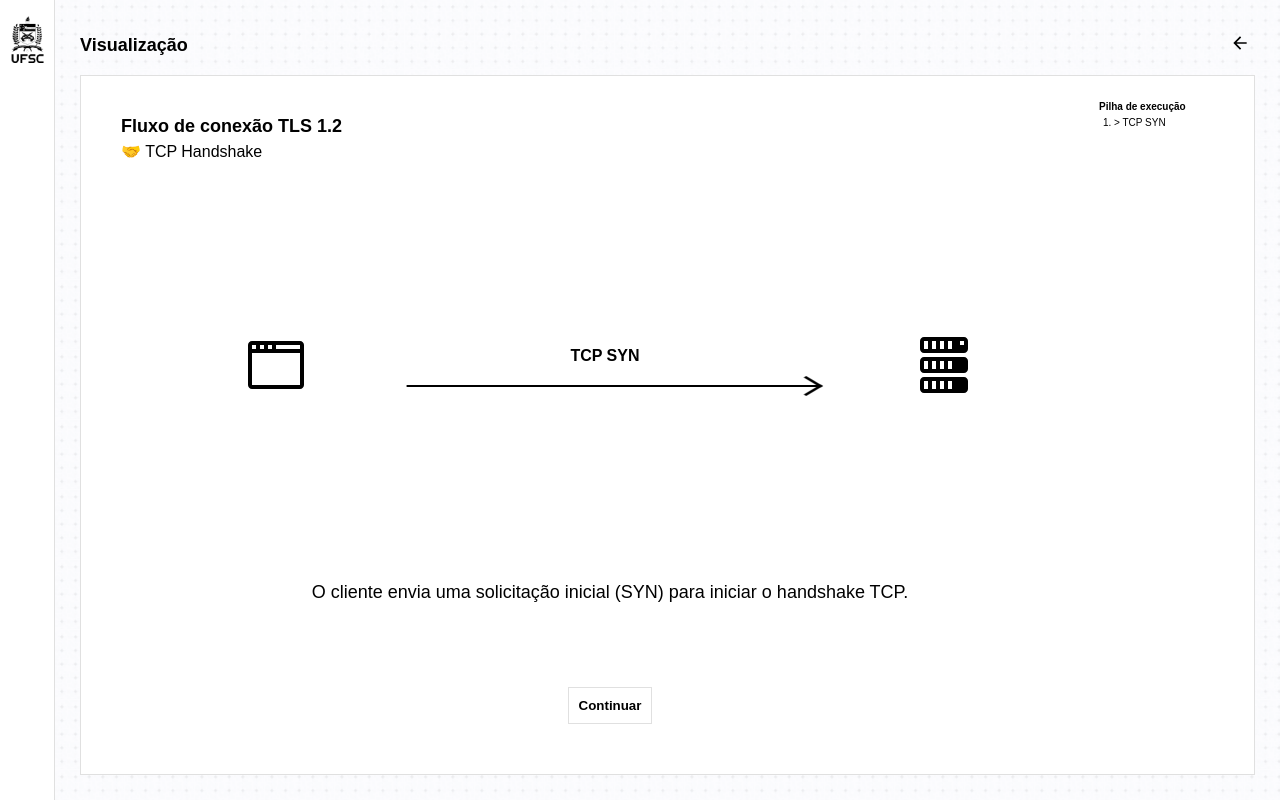
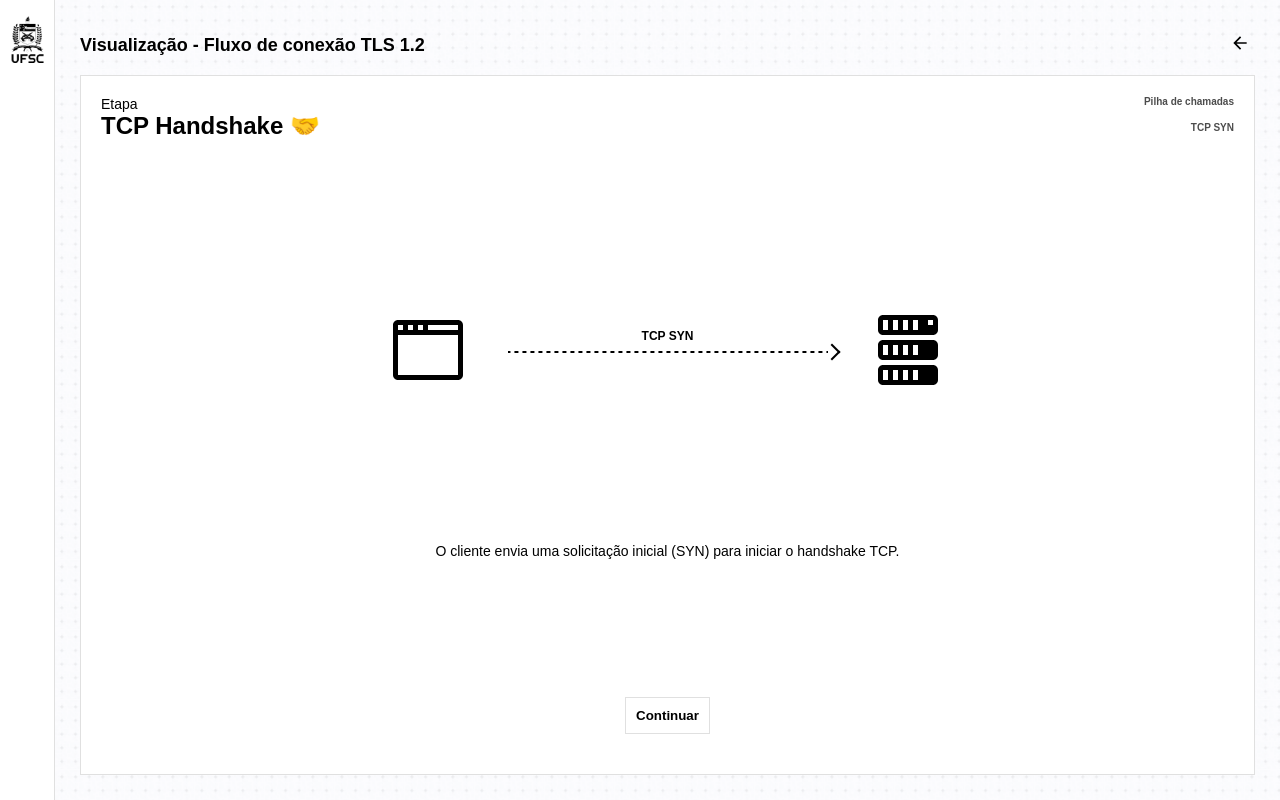
Before and after one commit to 2bfe26/ts-web-protocols-visualizer, a React (Vite) app: page /#/1/iniciar in a window 1280 px wide. Built offline with nearby package versions, Linux system fonts and the light colour scheme.

Commit message:
refactor: re-implement Play screen

```diff
--- a/src/App.constants.ts
+++ b/src/App.constants.ts
@@ -17,7 +17,7 @@ const TLS_1_2_CONN = {
 
     passos:
       - nome: TCP SYN
-        etapa: 🤝 TCP Handshake
+        etapa: TCP Handshake 🤝
         mostrar:
           flecha: [c, s]
         ações:
@@ -25,7 +25,7 @@ const TLS_1_2_CONN = {
         descricao: O cliente envia uma solicitação inicial (SYN) para iniciar o handshake TCP.
 
       - nome: TCP SYN + ACK
-        etapa: 🤝 TCP Handshake
+        etapa: TCP Handshake 🤝
         mostrar:
           flecha: [s, c]
         ações:
@@ -33,7 +33,7 @@ const TLS_1_2_CONN = {
         descricao: O servidor recebe a solicitação do cliente (SYN), confirma a conexão (ACK) e envia uma resposta de confirmação ao cliente.
 
       - nome: TCP ACK
-        etapa: 🤝 TCP Handshake
+        etapa: TCP Handshake 🤝
         mostrar:
           flecha: [c, s]
         ações:
@@ -41,15 +41,15 @@ const TLS_1_2_CONN = {
         descricao: O cliente recebe a confirmação do servidor (ACK) e a conexão TCP é estabelecida.
 
       - nome: Connection established
-        etapa: 🔏 Certificate Check
+        etapa: Certificate Check 🔏
         mostrar:
-          texto: Conexão estabelecida
+          texto: 🥳 Conexão estabelecida 🥳
         ações:
           continuar: proximo()
         descricao: A conexão TCP foi estabelecida e agora o processo de verificação do certificado começa.
 
       - nome: Client Hello
-        etapa: 🔏 Certificate Check
+        etapa: Certificate Check 🔏
         mostrar:
           flecha: [c, s]
         ações:
@@ -57,7 +57,7 @@ const TLS_1_2_CONN = {
         descricao: O cliente envia uma mensagem "Client Hello" ao servidor, incluindo informações criptográficas e preferências de criptografia.
 
       - nome: Server Hello
-        etapa: 🔏 Certificate Check
+        etapa: Certificate Check 🔏
         mostrar:
           flecha: [s, c]
         ações:
@@ -65,7 +65,7 @@ const TLS_1_2_CONN = {
         descricao: O servidor responde com uma mensagem "Server Hello", selecionando uma suíte de criptografia apropriada e enviando seu certificado digital.
 
       - nome: Certificate
-        etapa: 🔏 Certificate Check
+        etapa: Certificate Check 🔏
         mostrar:
           flecha: [s, c]
         ações:
@@ -73,7 +73,7 @@ const TLS_1_2_CONN = {
         descricao: O cliente recebe o certificado do servidor e verifica sua autenticidade e validade.
 
       - nome: Server Hello Done
-        etapa: 🔏 Certificate Check
+        etapa: Certificate Check 🔏
         mostrar:
           flecha: [s, c]
         ações:
@@ -81,7 +81,7 @@ const TLS_1_2_CONN = {
         descricao: O servidor indica que concluiu as negociações e está pronto para receber a chave de criptografia.
 
       - nome: Client Key Exchange
-        etapa: 🔐 Key Exchange
+        etapa: Key Exchange 🔐
         mostrar:
           flecha: [c, s]
         ações:
@@ -89,7 +89,7 @@ const TLS_1_2_CONN = {
         descricao: O cliente gera uma chave de sessão e a criptografa usando a chave pública do servidor, enviando-a de volta ao servidor.
 
       - nome: Change Cipher Spec
-        etapa: 🔐 Key Exchange
+        etapa: Key Exchange 🔐
         mostrar:
           flecha: [c, s]
         ações:
@@ -97,7 +97,7 @@ const TLS_1_2_CONN = {
         descricao: O cliente notifica ao servidor que futuras mensagens serão criptografadas com a nova chave.
 
       - nome: Finished
-        etapa: 🔐 Key Exchange
+        etapa: Key Exchange 🔐
         mostrar:
           flecha: [c, s]
         ações:
--- a/src/App.store.ts
+++ b/src/App.store.ts
@@ -34,6 +34,6 @@ export const useAppStore = create(
         confirm("Deseja realmente remover a visualização") &&
         set({ vs: get().vs.filter((v) => v.id !== id) }),
     }),
-    { name: "ts-app-20" }
+    { name: "ts-app-22" }
   )
 );
--- a/src/App.utils.ts
+++ b/src/App.utils.ts
@@ -1,6 +1,7 @@
 import yaml from "yaml";
 import joi from "joi";
 import { VParsed } from "./App.types";
+import { EffectCallback, useEffect } from "react";
 
 const VSchema = joi.object({
   entidades: joi
--- a/src/Components/HostAction.styles.ts
+++ /dev/null
@@ -1,74 +0,0 @@
-import { styled, keyframes } from "@stitches/react";
-
-const scaleUpLeft = keyframes({
-  "0%": { transform: "scaleX(1) translateX(0)" },
-  "100%": { transform: "scaleX(1.7) translateX(20%)" },
-});
-
-const scaleUpRight = keyframes({
-  "0%": { transform: "scaleX(1) translateX(0)" },
-  "100%": { transform: "scaleX(1.7) translateX(-20%)" },
-});
-
-const fadeIn = keyframes({
-  "0%": { transform: "translateY(15px)", opacity: 0.4 },
-  "100%": { transform: "tranlateY(0)", opacity: 1 },
-});
-
-export const Root = styled("div", {
-  display: "flex",
-  justifyContent: "center",
-  alignItems: "center",
-  flexDirection: "column",
-});
-
-export const Text = styled("span", {
-  fontSize: 18,
-  textAlign: "center",
-  animation: `${fadeIn} 1s forwards`,
-});
-
-export const Arrow = styled("div", {
-  width: "50%",
-  height: 2,
-  color: "#000",
-  background: "currentColor",
-  position: "relative",
-
-  variants: {
-    position: {
-      left: {
-        animation: `${scaleUpLeft} 1s forwards`,
-        transformOrigin: "right",
-
-        "&::before": {
-          content: "",
-          position: "absolute",
-          top: -6,
-          left: 0,
-          width: 12,
-          height: 12,
-          borderLeft: "2px solid currentColor",
-          borderBottom: "2px solid currentColor",
-          transform: "rotate(45deg)",
-        },
-      },
-      right: {
-        animation: `${scaleUpRight} 1s forwards`,
-        transformOrigin: "left",
-
-        "&::after": {
-          content: "",
-          position: "absolute",
-          top: -6,
-          right: 0,
-          width: 12,
-          height: 12,
-          borderRight: "2px solid currentColor",
-          borderBottom: "2px solid currentColor",
-          transform: "rotate(-45deg)",
-        },
-      },
-    },
-  },
-});
--- a/src/Components/HostAction.tsx
+++ /dev/null
@@ -1,58 +0,0 @@
-import { CSS } from "@stitches/react";
-import { Root, Arrow, Text } from "./HostAction.styles";
-
-export type HostActionProps = {
-  type: "ArrowLeft" | "ArrowRight" | "Text";
-  value?: any;
-  css?: CSS;
-};
-
-export function HostAction(props: HostActionProps) {
-  const { type, value } = props;
-
-  if (type === "Text") {
-    return (
-      <Root>
-        <Text>{value}</Text>
-      </Root>
-    );
-  }
-
-  if (type === "ArrowLeft") {
-    return (
-      <Root>
-        <span
-          style={{
-            fontWeight: "bold",
-            marginLeft: 10,
-            marginBottom: 20,
-            textAlign: "center",
-          }}
-        >
-          {value}
-        </span>
-        <Arrow position="left" />
-      </Root>
-    );
-  }
-
-  if (type === "ArrowRight") {
-    return (
-      <Root>
-        <span
-          style={{
-            fontWeight: "bold",
-            marginRight: 10,
-            marginBottom: 20,
-            textAlign: "center",
-          }}
-        >
-          {value}
-        </span>
-        <Arrow position="right" />
-      </Root>
-    );
-  }
-
-  return <Root />;
-}
--- /dev/null
+++ b/src/Components/HostFeedback.styles.ts
@@ -0,0 +1,96 @@
+import { styled, keyframes } from "@stitches/react";
+
+const fadeIn = keyframes({
+  "0%": { transform: "translateY(15px)", opacity: 0.4 },
+  "100%": { transform: "tranlateY(0)", opacity: 1 },
+});
+
+export const Root = styled("div", {
+  minWidth: 400,
+  display: "flex",
+  justifyContent: "center",
+  alignItems: "center",
+  flexDirection: "column",
+  position: "relative",
+
+  span: {
+    fontSize: 16,
+    textAlign: "center",
+    animation: `${fadeIn} 1s forwards`,
+  },
+
+  "span.conn": {
+    position: "absolute",
+    bottom: 10,
+    fontSize: 12,
+    animation: "none",
+    fontWeight: "bold",
+    maxWidth: "70%",
+  },
+});
+
+const animConnectionFromLeft = keyframes({
+  "0%": {
+    backgroundPosition: "212px 0px, 0px 116px, 0px 0px, 216px 116px",
+  },
+  "100%": {
+    backgroundPosition: "0px 0px, 212px 116px, 0px 116px, 216px 0px",
+  },
+});
+
+const animConnectionFromRight = keyframes({
+  "0%": {
+    backgroundPosition: "0px 0px, 212px 116px, 0px 116px, 216px 0px",
+  },
+  "100%": {
+    backgroundPosition: "212px 0px, 0px 116px, 0px 0px, 216px 116px",
+  },
+});
+
+export const Connection = styled("div", {
+  width: "80%",
+  height: 2,
+  color: "#000",
+  background: "linear-gradient(90deg, black 50%, transparent 50%)",
+  backgroundRepeat: "repeat-x, repeat-x, repeat-y, repeat-y",
+  backgroundSize: "8px 4px, 8px 4px, 4px 8px, 4px 8px",
+  position: "relative",
+
+  "&::after": {
+    content: "",
+    position: "absolute",
+    width: 10,
+    height: 10,
+    top: -5,
+    borderRight: "2px solid currentColor",
+    borderBottom: "2px solid currentColor",
+  },
+
+  variants: {
+    direction: {
+      left: {
+        "&::after": {
+          left: -10,
+          transform: "rotate(-220deg)",
+        },
+
+        alignSelf: "flex-end",
+        marginRight: "10%",
+        transformOrigin: "right",
+        animation: `${animConnectionFromRight} linear 4s infinite reverse`,
+      },
+
+      right: {
+        "&::after": {
+          right: -10,
+          transform: "rotate(-45deg)",
+        },
+
+        alignSelf: "flex-start",
+        marginLeft: "10%",
+        transformOrigin: "left",
+        animation: `${animConnectionFromLeft} linear 4s infinite reverse`,
+      },
+    },
+  },
+});
--- /dev/null
+++ b/src/Components/HostFeedback.tsx
@@ -0,0 +1,41 @@
+import { Root, Connection } from "./HostFeedback.styles";
+import { VParsedHost, VParsedStep } from "../App.types";
+
+export type HostFeedbackProps = {
+  hosts?: VParsedHost[];
+  stepCurrent: VParsedStep;
+};
+
+export function HostFeedback(props: HostFeedbackProps) {
+  const { hosts, stepCurrent } = props;
+
+  if ("texto" in stepCurrent.mostrar) {
+    return (
+      <Root>
+        <span>{stepCurrent.mostrar.texto}</span>
+      </Root>
+    );
+  }
+
+  if ("flecha" in stepCurrent.mostrar) {
+    // @ts-ignore
+    const p0i = hosts.findIndex(
+      // @ts-ignore
+      (h) => stepCurrent.mostrar.flecha[0] === h.nome
+    );
+    // @ts-ignore
+    const p1i = hosts.findIndex(
+      // @ts-ignore
+      (h) => stepCurrent.mostrar.flecha[1] === h.nome
+    );
+
+    return (
+      <Root>
+        <span className="conn">{stepCurrent.nome}</span>
+        <Connection direction={p0i > p1i ? "left" : "right"} />
+      </Root>
+    );
+  }
+
+  return <Root />;
+}
--- a/src/Components/ModalRetry.styles.ts
+++ b/src/Components/ModalRetry.styles.ts
@@ -6,7 +6,7 @@ const fadeIn = keyframes({
 });
 
 export const Root = styled("div", {
-  background: "rgba(255, 255, 255, 0.8)",
+  background: "rgba(255, 255, 255, 0.96)",
   zIndex: 99999,
   position: "absolute",
   left: 0,
--- a/src/Components/index.ts
+++ b/src/Components/index.ts
@@ -5,6 +5,6 @@ export * from "./Button";
 export * from "./Input";
 export * from "./Scroll";
 export * from "./Host";
-export * from "./HostAction";
+export * from "./HostFeedback";
 export * from "./AppHeader";
 export * from "./ModalRetry";
--- a/src/Pages/Play.styles.ts
+++ b/src/Pages/Play.styles.ts
@@ -8,91 +8,73 @@ export const Root = styled("div", {
   height: "100%",
 });
 
-export const Content = styled("div", {
-  padding: 25,
-  paddingRight: 0,
+export const Canvas = styled("section", {
+  position: "relative",
   height: "100%",
+  background: "white",
   border: "1px solid #e0e0e0",
-  position: "relative",
-  background: "white",
+  padding: 20,
+
   display: "flex",
+  flexDirection: "column",
 
-  ".left": {
+  header: {
+    h1: { fontSize: 24 },
+    h3: { fontSize: 14, fontWeight: "normal" },
+  },
+
+  main: {
+    height: "100%",
     display: "flex",
     flexDirection: "column",
     justifyContent: "center",
-    flex: 1,
+    alignItems: "center",
+
+    section: {
+      flex: 2,
+      display: "flex",
+      justifyContent: "center",
+      alignItems: "center",
+      marginBottom: -140,
+    },
+
+    footer: {
+      flex: 1,
+      display: "flex",
+      justifyContent: "center",
+      alignItems: "center",
+      padding: 20,
+      fontSize: 14,
+      textAlign: "center",
+      fontWeight: "lighter",
+      maxWidth: 600,
+    },
   },
 
-  ".right": {
-    width: 140,
-    fontSize: 10,
+  "> footer": {
+    marginTop: "auto",
+    display: "flex",
+    justifyContent: "center",
+    alignItems: "center",
+    padding: "20px 0",
   },
 });
 
-export const Header = styled("header", {
+export const MiniMap = styled("ol", {
+  position: "absolute",
+  top: 10,
+  right: 10,
+  width: 300,
   display: "flex",
-  justifyContent: "space-between",
-  alignItems: "center",
-  padding: 15,
-
-  "& div:nth-child(1)": {
-    flex: 3,
-    display: "flex",
-    flexDirection: "column",
-
-    h2: {
-      fontSize: 18,
-      marginBottom: 5,
-    },
-
-    h3: {
-      fontSize: 16,
-      fontWeight: "normal",
-    },
-  },
-
-  "& div:nth-child(2)": {
-    flex: 1,
-    display: "flex",
-    justifyContent: "flex-end",
+  flexDirection: "column",
+  alignItems: "flex-end",
+  pointerEvents: "none",
+  padding: 10,
+  fontSize: 10,
+  color: "rgba(0, 0, 0, 0.7)",
+  gap: 5,
+  listStyle: "none",
+  li: {
+    textAlign: "right",
   },
 });
-
-export const Playground = styled("div", {
-  flex: 1,
-  display: "grid",
-  gridTemplateColumns: "1fr 3fr 1fr",
-  alignItems: "center",
-  alignSelf: "center",
-  width: "100%",
-
-  "& div:nth-child(2)": {
-    display: "flex",
-    justifyContent: "center",
-    alignItems: "center",
-    margin: "0 60px",
-  },
-});
-
-export const Actions = styled("footer", {
-  padding: 25,
-  display: "flex",
-  flexDirection: "column",
-  justifyContent: "center",
-  alignItems: "center",
-
-  span: {
-    fontSize: 18,
-    textAlign: "center",
-    display: "block",
-    marginTop: "auto",
-    minHeight: 80,
-  },
-
-  div: {
-    display: "flex",
-    gap: 15,
-    marginTop: 25,
-  },
-});
--- a/src/Pages/Play.tsx
+++ b/src/Pages/Play.tsx
@@ -1,186 +1,140 @@
-import { useCallback, useEffect, useMemo, useState } from "react";
+import { useMemo, useReducer, useState } from "react";
 import { useNavigate, useParams } from "react-router-dom";
-import { Root, Header, Playground, Actions, Content } from "./Play.styles";
+import { Canvas, MiniMap, Root } from "./Play.styles";
 import { useAppStore } from "../App.store";
-import { V, VParsed, VParsedStep, VParsedHost } from "../App.types";
-import { AppHeader, Button, Host, HostAction, ModalRetry } from "../Components";
+import { V, VParsed } from "../App.types";
+import {
+  AppHeader,
+  Button,
+  Host,
+  HostFeedback,
+  ModalRetry,
+} from "../Components";
 import { MdArrowBack } from "react-icons/md";
+import { run_expr, Context } from "../Core/ts-expr-parser";
+
+import reducer, { State } from "./Play.reducer";
 import { Popover } from "../Components/Popover";
-import { run_expr, Context } from "../Core/ts-expr-parser";
 
 export function Play() {
   const n = useNavigate();
   const p = useParams() as { id: string };
-
   const v = useAppStore((state) => state.vs.find((v) => v.id === p.id)) as V;
 
-  const [stack, setStack] = useState<string[]>([]);
-  const createStackEntry = useCallback(
-    (step: VParsedStep): string => {
-      if ("flecha" in step.mostrar) {
-        const dir = getArrowDirection(step, v.parsed?.entidades as any);
+  const { passos: steps, primeiroPasso: firstStep } = v.parsed as VParsed;
 
-        return dir === "ArrowLeft" ? `< ${step.nome}` : `> ${step.nome}`;
-      }
+  const [state, dispatch] = useReducer(reducer, {
+    stepCurrent: steps[firstStep - 1],
+    stepCurrentIndex: firstStep - 1,
+    stepPrev: null,
+    stack: [steps[firstStep - 1]],
+    steps,
+    done: false,
+  } as State);
 
-      return step.nome;
-    },
-    [v.parsed]
-  );
-
-  const [currentStep, setCurrentStep] = useState<VParsedStep>(() => {
-    return v.parsed?.passos[v.parsed.primeiroPasso - 1] as VParsedStep;
-  });
-  // @ts-ignore
-  const [, setCurrentIndex] = useState(v.parsed?.primeiroPasso - 1);
-
-  const [done, setDone] = useState(false);
   const [modalRetry, setModalRetry] = useState(false);
 
-  const host1 = v.parsed?.entidades[0] as VParsedHost;
-
-  const host2 = v.parsed?.entidades[1] as VParsedHost;
-
-  const hostAction = renderHostAction(
-    currentStep,
-    (v.parsed as VParsed).entidades
-  );
-
-  const exprContext: Context = useMemo(
+  const context: Context = useMemo(
     () => ({
       fns: {
-        irPara: (position: number) => {
-          const step = (v.parsed as VParsed).passos[position - 1];
-
-          setCurrentStep(step);
-        },
-        proximo: () => {
-          const currentIndex = v.parsed?.passos.findIndex(
-            (i) => JSON.stringify(i) === JSON.stringify(currentStep)
-          );
-          // @ts-ignore
-          const step = (v.parsed as VParsed).passos[currentIndex + 1];
-
-          setCurrentStep(step);
-        },
+        proximo: () => dispatch({ type: "NEXT_STEP" }),
+        irPara: (p: number) => dispatch({ type: "SET_STEP", payload: p - 1 }),
         fim: () => {
-          if (!done) {
-            setDone(true);
-          }
-
           setModalRetry(true);
+          dispatch({ type: "SET_DONE", payload: true });
         },
       },
     }),
-    [currentStep, setCurrentStep, setModalRetry, v.parsed, done]
+    [setModalRetry]
   );
 
-  useEffect(() => {
-    setStack((i) => [...i, createStackEntry(currentStep)]);
-  }, [currentStep, createStackEntry]);
+  if (!state.stepCurrent) {
+    return null;
+  }
 
   return (
     <Root>
       <AppHeader
-        title="Visualização"
+        title={`Visualização - ${v.title}`}
         actions={[
-          {
-            label: "Voltar",
-            Icon: MdArrowBack,
-            onClick: () => n(`/${v.id}`),
-          },
+          { label: "Voltar", Icon: MdArrowBack, onClick: () => n(`/${v.id}`) },
         ]}
       />
 
-      <Content>
-        {done && modalRetry ? (
+      <Canvas>
+        {state.done && modalRetry && (
           <ModalRetry
-            onClick={() => {
-              setCurrentStep(
-                v.parsed?.passos[v.parsed.primeiroPasso - 1] as VParsedStep
-              );
-              setCurrentIndex(0);
-              setDone(false);
-              setStack([]);
-            }}
+            onClick={() =>
+              dispatch({
+                type: "RESET",
+                payload: {
+                  stepCurrent: steps[firstStep - 1],
+                  stepCurrentIndex: firstStep - 1,
+                  stepPrev: null,
+                  stack: [steps[firstStep - 1]],
+                  steps,
+                  done: false,
+                },
+              })
+            }
             onClickCancel={() => setModalRetry(false)}
           />
-        ) : null}
-        <div className="left">
-          <Header>
-            <div>
-              <h2>{v.title}</h2>
-              <h3>{currentStep.etapa}</h3>
-            </div>
-          </Header>
-          <Playground>
-            <Popover label={host1.nome} css={{ justifySelf: "flex-end" }}>
-              <Host type={host1.tipo} />
+        )}
+
+        <MiniMap>
+          <b style={{ paddingBottom: 10 }}>Pilha de chamadas</b>
+          {state.stack.map(({ nome }, i) => (
+            <li
+              key={i}
+              style={{
+                fontWeight: i === state.stack.length - 1 ? "bold" : "normal",
+              }}
+            >
+              {nome}
+            </li>
+          ))}
+        </MiniMap>
+
+        <header>
+          {state.stepCurrent.etapa ? (
+            <>
+              <h3>Etapa</h3>
+              <h1>{state.stepCurrent.etapa}</h1>
+            </>
+          ) : null}
+        </header>
+
+        <main>
+          <section>
+            <Popover label={v.parsed?.entidades[0].nome}>
+              <Host
+                size="80px"
+                type={v.parsed?.entidades[0].tipo ?? "cliente"}
+              />
             </Popover>
-            {hostAction}
-            <Popover label={host2.nome} css={{ justifySelf: "flex-start" }}>
-              <Host type={host2.tipo} />
+            <HostFeedback
+              hosts={v.parsed?.entidades}
+              stepCurrent={state.stepCurrent}
+            />
+            <Popover label={v.parsed?.entidades[1].nome}>
+              <Host
+                size="80px"
+                type={v.parsed?.entidades[1].tipo ?? "cliente"}
+              />
             </Popover>
-          </Playground>
-          <Actions>
-            <span>{currentStep.descricao}</span>
-            <div>
-              {Object.entries(currentStep.ações).map(([label, expr]) => (
-                <Button key={label} onClick={() => run_expr(expr, exprContext)}>
-                  {label}
-                </Button>
-              ))}
-            </div>
-          </Actions>
-        </div>
-        <div className="right">
-          <span
-            style={{
-              marginLeft: -15,
-              marginBottom: 5,
-              fontWeight: "bold",
-              display: "block",
-            }}
-          >
-            Pilha de execução
-          </span>
-          <ol>
-            {stack.map((nome, i) => (
-              <li key={i}>{nome}</li>
-            ))}
-          </ol>
-        </div>
-      </Content>
+          </section>
+
+          <footer>{state.stepCurrent.descricao}</footer>
+        </main>
+
+        <footer>
+          {Object.entries(state.stepCurrent["ações"]).map(([label, expr]) => (
+            <Button key={label} onClick={() => run_expr(expr, context)}>
+              {label}
+            </Button>
+          ))}
+        </footer>
+      </Canvas>
     </Root>
   );
 }
-
-function getArrowDirection(currentStep: VParsedStep, hosts: VParsedHost[]) {
-  const p0i = hosts.findIndex(
-    // @ts-ignore
-    (h) => currentStep.mostrar.flecha[0] === h.nome
-  );
-  const p1i = hosts.findIndex(
-    // @ts-ignore
-    (h) => currentStep.mostrar.flecha[1] === h.nome
-  );
-
-  return p0i > p1i ? "ArrowLeft" : "ArrowRight";
-}
-
-function renderHostAction(currentStep: VParsedStep, hosts: VParsedHost[]) {
-  if ("texto" in currentStep.mostrar) {
-    return <HostAction type="Text" value={currentStep.mostrar.texto} />;
-  }
-
-  if ("flecha" in currentStep.mostrar) {
-    return (
-      <HostAction
-        type={getArrowDirection(currentStep, hosts)}
-        value={currentStep.nome}
-      />
-    );
-  }
-
-  return null;
-}
```
Also changed, not shown: src/Pages/Play.reducer.ts (added, +51 -0 lines).
